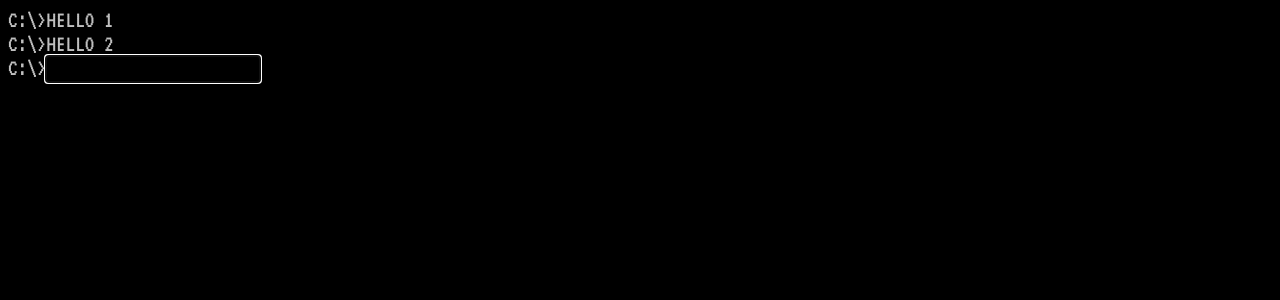
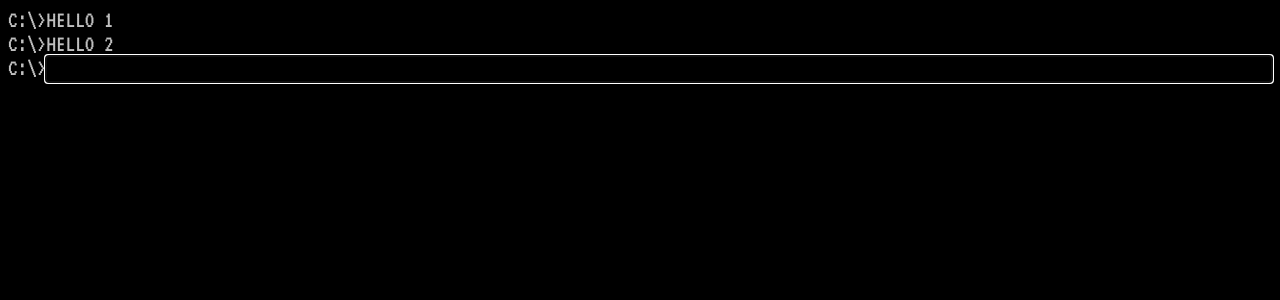
Before and after one commit to rcvink/nowhere, a Vue app: page / in a window 1280 px wide. Shown: the top 300 px of the page. Built offline with nearby package versions, Linux system fonts and the light colour scheme.

Commit message:
Flexbox grow child element

```diff
--- a/src/components/Input.vue
+++ b/src/components/Input.vue
@@ -1,7 +1,7 @@
 <template>
     <div>
         <form class="form container">
-            <div class="c-child">
+            <div class="leading-child">
                 C:\>
             </div>
             <input
@@ -61,4 +61,8 @@ export default Vue.extend({
 .container {
     display: flex;
 }
+
+.input-child {
+    flex-grow: 1000;
+}
 </style>
```
